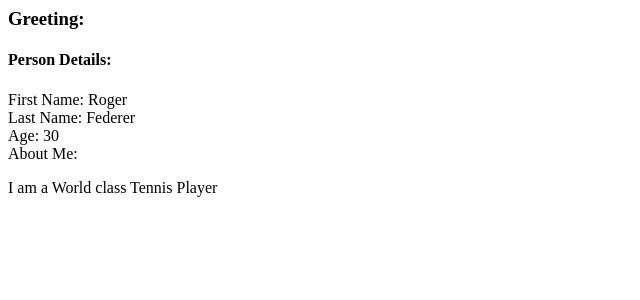
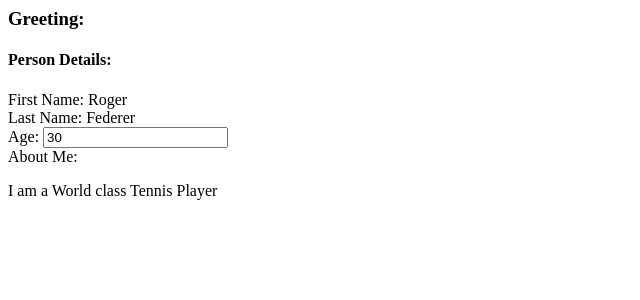
Before and after one commit to jbranjith/angular-js-experiments, an Angular app: page / in a window 1280 px wide. Shown: the top 300 px of the page, without its empty margins (0-640 px from the left). Built offline with nearby package versions, Linux system fonts and the light colour scheme.

Commit message:
2 files modified, 1 added, 7 deleted

```diff
--- a/src/app/app.component.html
+++ b/src/app/app.component.html
@@ -1,2 +1,2 @@
 <greet greeting="{{ greeting }}"></greet>
-<person age="{{ pAge }}" [lastname]="pLastName" firstname="{{ pFirstname }}" [aboutme]="pAboutMe"></person>
+<property-binding bind-age='pAge' [lastname]="pLastName" firstname="{{ pFirstname }}" [aboutme]="pAboutMe"></property-binding>
--- a/src/app/app.module.ts
+++ b/src/app/app.module.ts
@@ -3,12 +3,12 @@ import { BrowserModule } from '@angular/platform-browser';
 import { FormsModule } from '@angular/forms';
 
 import { AppComponent } from './app.component';
-import { PersonComponent } from '../property-binding/person.component';
+import { PropertyBindingComponent } from '../data-binding/property-binding.component';
 import { GreetingComponent } from '../greeting/greeting.component';
 
 @NgModule({
   imports: [BrowserModule, FormsModule],
-  declarations: [AppComponent, PersonComponent, GreetingComponent],
+  declarations: [AppComponent, PropertyBindingComponent, GreetingComponent],
   bootstrap: [AppComponent],
 })
 export class AppModule { }
--- a/src/binding-property/employee.component.html
+++ /dev/null
@@ -1 +0,0 @@
-<emp-message [em]></emp-message>
--- a/src/binding-property/employee.ts
+++ /dev/null
@@ -1,5 +0,0 @@
-export class Employee {
-  firstname: string;
-  lastname: string;
-  salary: number;
-}
--- a/src/property-binding/person.component.ts
+++ b/src/data-binding/property-binding.component.ts
@@ -1,15 +1,15 @@
 import { Component, Input } from '@angular/core';
 
 @Component({
-  selector: 'person',
+  selector: 'property-binding',
   template: `<h4>Person Details:</h4>
               First Name: {{ firstname }} <br>
               Last Name: {{ lastname }} <br>
-              Age: {{ age }} <br>
+              Age: <input type='text' [value]='age'> <br>
               About Me: <p [innerHtml]='aboutme'></p>`,
   styles: [`h1 { font-family: Lato; }`]
 })
-export class PersonComponent {
+export class PropertyBindingComponent {
   @Input() firstname: string;
   @Input() lastname: string;
   @Input() age: number;
```
Also changed, not shown: src/binding-property/employee-data.json (deleted, +0 -17 lines), src/binding-property/employee.component.ts (deleted, +0 -12 lines), src/binding-property/employee.messge.ts (deleted, +0 -11 lines), src/binding-property/employee.service.ts (deleted, +0 -11 lines).
